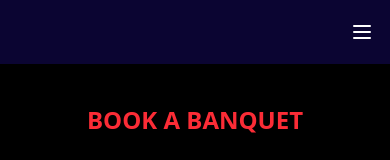
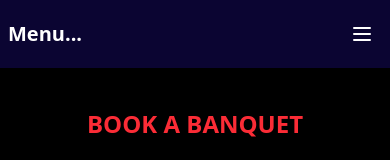
Before and after one commit to AnasAhmedFND/SHANE-RESTURANT, a Next.js app: page /Book in a window 390 px wide. Shown: the top 160 px of the page. Built offline with nearby package versions, Linux system fonts and the light colour scheme.

Commit message:
menu style add

```diff
--- a/src/Compunents/Hedar.jsx
+++ b/src/Compunents/Hedar.jsx
@@ -20,14 +20,15 @@ const Hedar = () => {
   return (
     <section className='md:sticky md:top-0 md:z-20 bg-[#0b0532] text-white py-5 md:px-0 px-2 '>
 
-      <div onClick={hendeleMenu} className="md:hidden">
-        <p className='px-2 flex justify-end font-bold text-2xl' > {menu === true ? <ImCross className='cursor-pointer' /> : <LuMenu className='cursor-pointer' />   }</p>
+      <div  className="md:hidden flex justify-between items-center">
+        <p className='font-bold text-xl'>Menu...</p>
+        <p onClick={hendeleMenu} className='px-2  font-bold text-2xl' > {menu === true ? <ImCross className='cursor-pointer' /> : <LuMenu className='cursor-pointer' />   }</p>
 
       </div>
 
 
 
-      <div className={`container mx-auto md:flex items-center gap-5 md:mt-0 mt-2 md:pt-0 pt-2 ${menu ? " top-[50px] left-0  bg-black/80 w-full duration-1000 ease-in-out z-40 h-screen absolute " : " absolute top-19 -left-[872px] duration-700 ease-in-out" } `}>
+      <div className={`container mx-auto md:flex items-center gap-5 md:mt-0 mt-2 md:pt-0 pt-2 ${menu ? " absolute top-[50px] left-0  bg-black/80 w-full duration-1000 ease-in-out z-40 h-screen  " : "md:static  absolute  -left-[800px] " } `}>
         <img className='w-[200px] ' src="/Group.png" alt="" />
 
         <ul className='md:flex md:flex-row flex flex-col gap-8 md:mt-0 mt-4 md:gap-5 font-bold text-[14px] md:ml-[96px] md:px-0 px-4 '>
```
